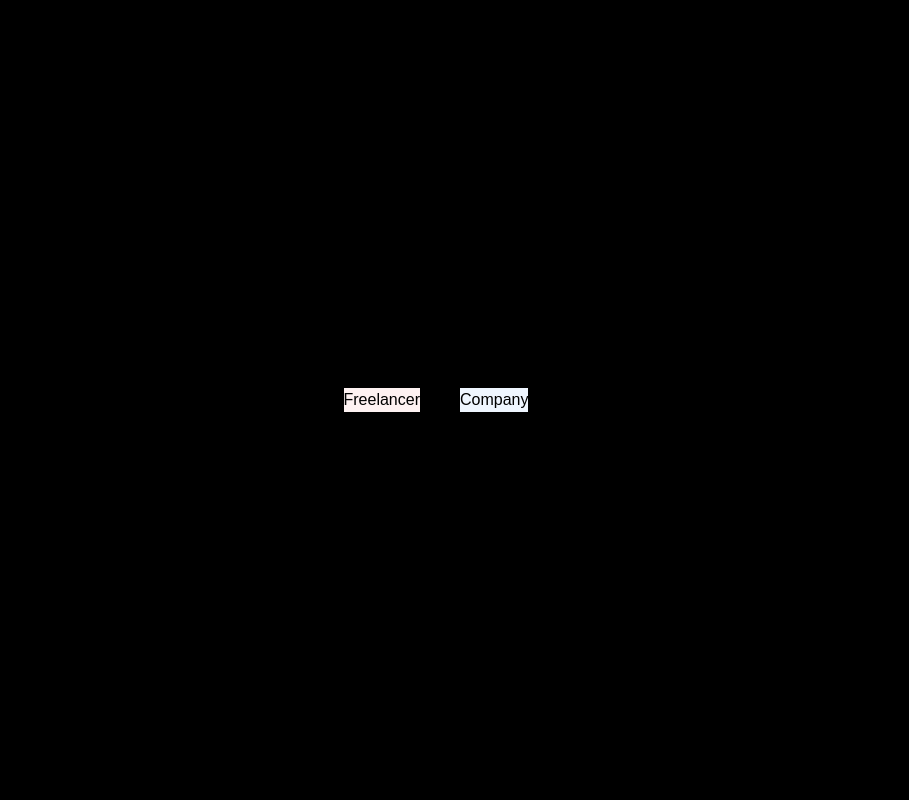
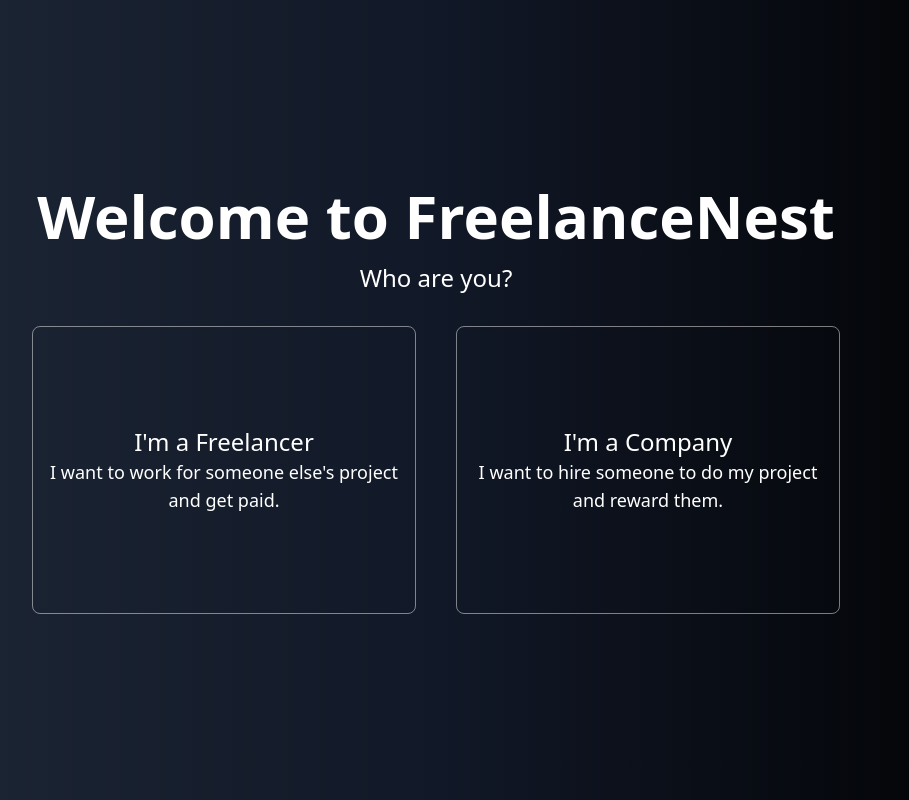
Before and after one commit to StanleyChristianDarmawan/FreelanceNest, a React (Vite) app in the folder src/FreelanceNest_frontend/: page /user in a window 1280 px wide. Shown: the whole page, without its empty margins (204-1113 px from the left). Built offline with nearby package versions, Linux system fonts and the light colour scheme; what @dfinity/agent would draw is missing.

Commit message:
add role page

```diff
--- a/src/FreelanceNest_frontend/src/User.jsx
+++ b/src/FreelanceNest_frontend/src/User.jsx
@@ -3,9 +3,23 @@ import { Link } from "react-router-dom";
 
 function User(){
     return(
-        <div className="flex justify-center items-center gap-10 h-screen">
-            <Link to = "/freelancer" className="bg-red-50">Freelancer</Link>
-            <Link to = "/company" className="bg-blue-50">Company</Link>
+        <div className="flex justify-center items-center h-screen w-screen bg-gradient-to-r from-gray-800 via-gray-900 to-black">
+            <div className="flex flex-col justify-center items-center gap-8">
+                <div className="flex flex-col items-center gap-4">
+                    <h1 className="text-white font-sans text-6xl font-bold">Welcome to FreelanceNest</h1>
+                    <h2 className="text-white font-sans text-2xl">Who are you?</h2>
+                </div>
+                <div className="flex gap-10">
+                    <Link to = "/freelancer" className="border border-customDarkerWhite border-opacity-50 hover:border-opacity-100 rounded-lg w-96 h-72 flex flex-col items-center justify-center">
+                        <h3 className="font-sans text-white text-2xl font-medium">I'm a Freelancer</h3>
+                        <p className="font-sans text-white text-center text-lg font-light mx-4">I want to work for someone else's project and get paid.</p>
+                    </Link>
+                    <Link to = "/company" className="border border-customDarkerWhite border-opacity-50 hover:border-opacity-100 rounded-lg w-96 h-72 flex flex-col items-center justify-center">
+                        <h3 className="font-sans text-white text-2xl font-medium">I'm a Company</h3>
+                        <p className="font-sans text-white text-center text-lg font-light mx-4">I want to hire someone to do my project and reward them.</p>
+                    </Link>
+                </div>
+            </div>
         </div>
     );
 };
```
